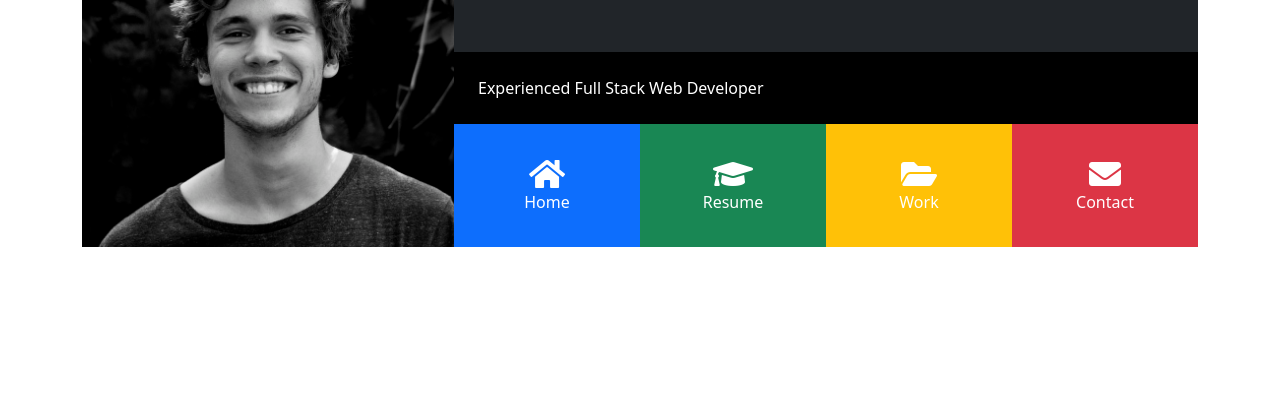
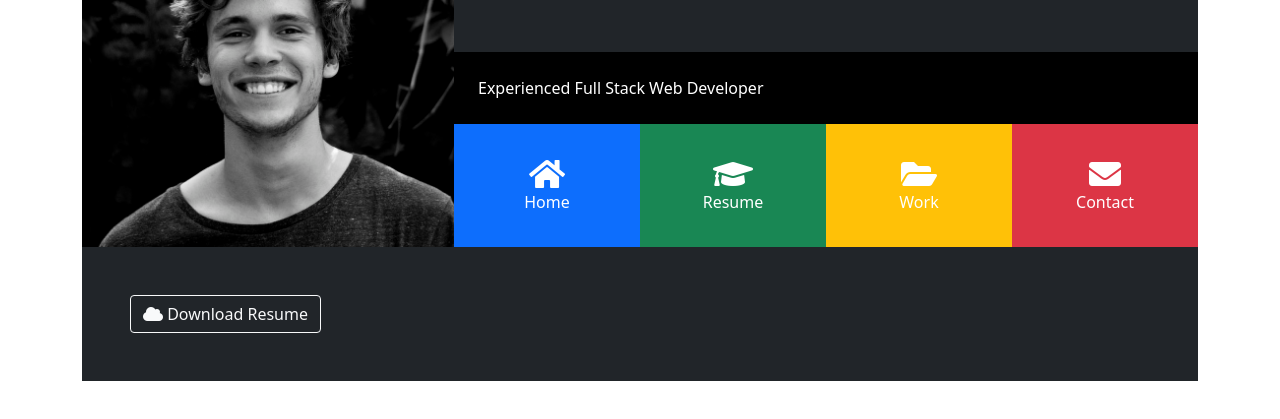
Before and after one commit to s-hesam-s/Portfoilogrid, a plain HTML site: page index.html in a window 1280 px wide. Shown: the part 119-538 px from the top of the page. Drawn offline with nearby package versions, Linux system fonts and the light colour scheme.

Commit message:
add footer

```diff
--- a/index.html
+++ b/index.html
@@ -105,6 +105,17 @@
           </div>
         </div>
       </header>
+
+      <!-- FOOTER -->
+      <div id="main-footer" class="p-5 bg-dark text-white">
+        <div class="row">
+          <div class="col-md-6">
+            <a href="#" class="btn btn-outline-light"
+              ><i class="fas fa-cloud"></i> Download Resume</a
+            >
+          </div>
+        </div>
+      </div>
     </div>
 
     <script
```
